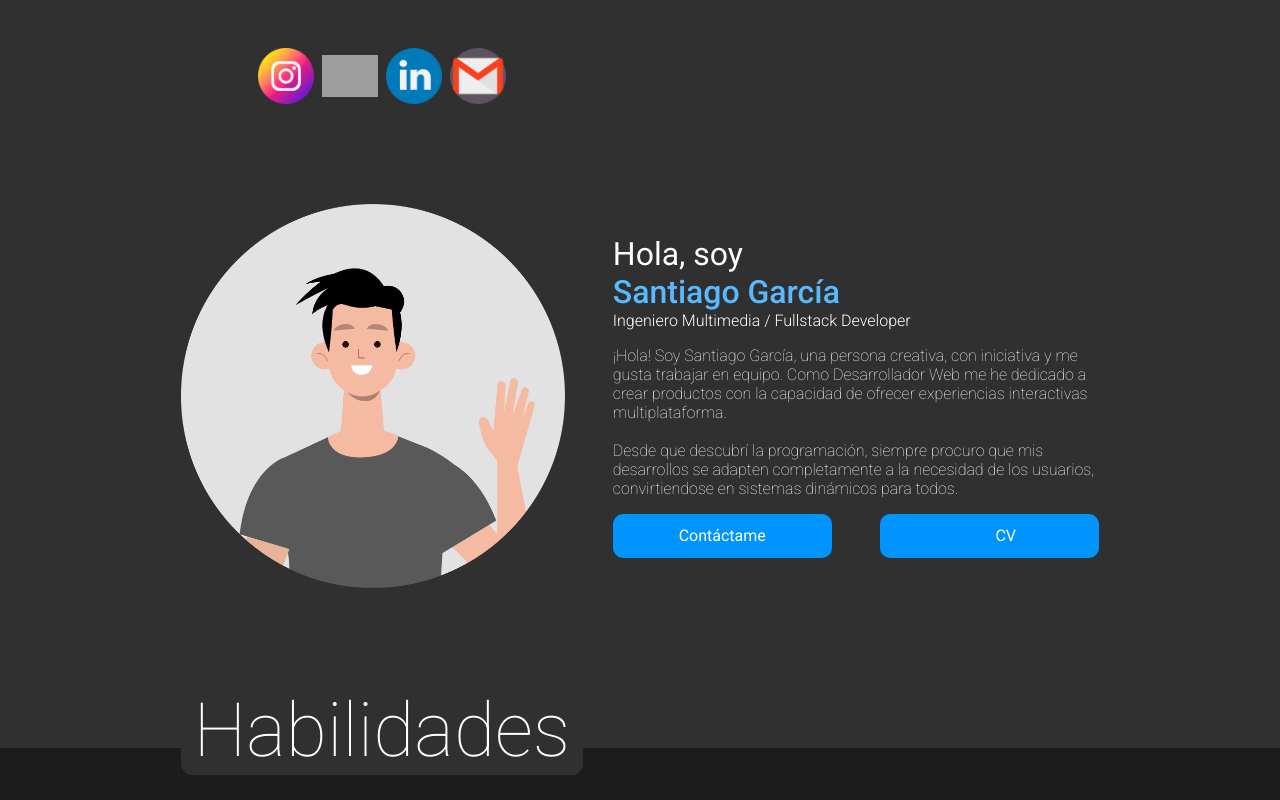
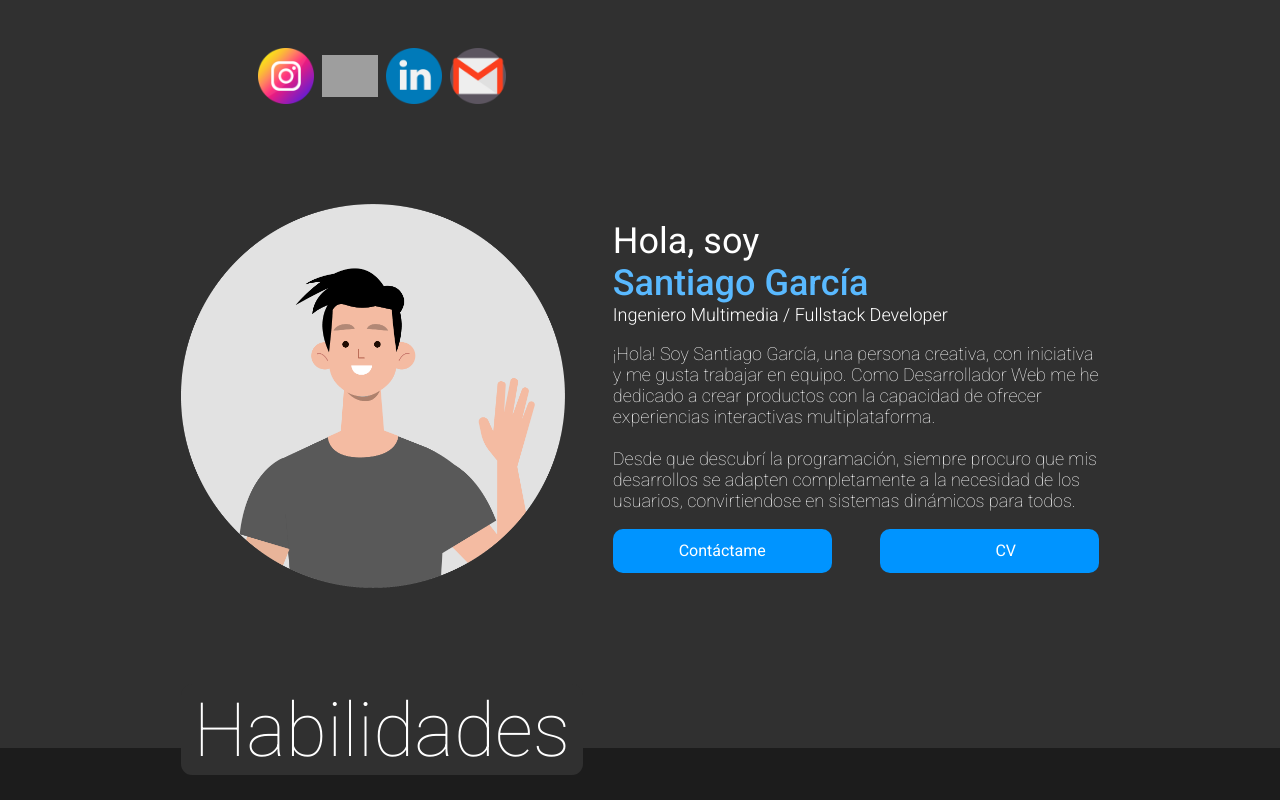
Before and after one commit to Sagalo04/portfolio, a React (Create React App) app: page / in a window 1280 px wide. Shown: the top 800 px of the page. Built offline with nearby package versions, Linux system fonts and the light colour scheme; grey boxes are pictures that could not be loaded; some icons are missing.

Commit message:
Texto inicio

```diff
--- a/src/components/Seccion/Portfolio/Portfolio.module.scss
+++ b/src/components/Seccion/Portfolio/Portfolio.module.scss
@@ -7,7 +7,7 @@
         width: 100%;
         justify-content: center;
         align-items: center;
-
+        margin-bottom: 5rem;
         .title_container {
             width: 30%;
             margin-right: 1.5rem;
--- a/src/components/Seccion/Welcome/Welcome.module.scss
+++ b/src/components/Seccion/Welcome/Welcome.module.scss
@@ -27,7 +27,7 @@
     width: 100%;
     color: base.$secondarycolor;
     font-weight: lighter;
-
+    font-size: 18px;
     .o_info {
         width: 38%;
         margin-left: 1.5rem;
```
